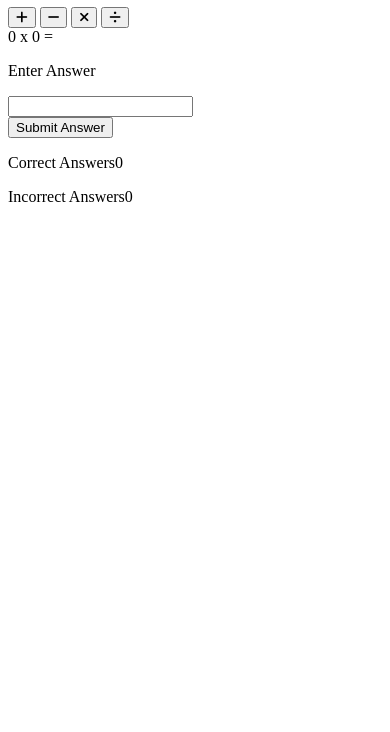
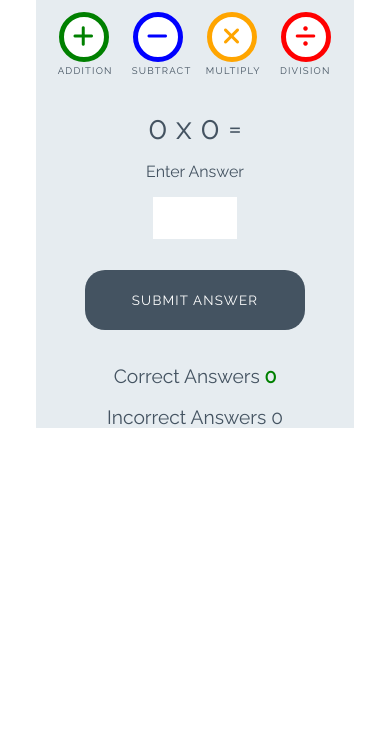
Before and after one commit to musicstuffed/love-maths, a plain HTML site: page index.html in a window 390 px wide. Shown: the part 112-844 px from the top of the page. Drawn offline with Linux system fonts and the light colour scheme.

```diff
--- a/assets/css/styles.css
+++ b/assets/css/styles.css
@@ -0,0 +1,251 @@
+/* --------- Global style */
+
+body {
+    background-color: white;
+    font-family: "Raleway", sans-serif;
+    color: #445361;
+    text-align: center;
+}
+
+/* --------- Heading */
+
+.heading {
+    text-align: center;
+    font-size: 2.5rem;
+}
+
+.logo {
+    height: 40px;
+    padding-right: 5px;
+}
+
+/* --------- Game layout */
+
+.game-area {
+    background-color: #E6ECF0;
+    box-sizing: border-box;
+    width: 85%;
+    height: 65vh;
+    max-height: 450px;
+    max-width: 830px;
+    margin-left: auto;
+    margin-right: auto;
+    padding: 1%;
+}
+
+.question-area {
+    width: 50%;
+    font-size: 2rem;
+    margin: auto;
+    padding: 50px 0;
+}
+
+.question-area span {
+    padding: 0 15px;
+}
+
+.score-area {
+    margin: 5px auto;
+    width: 60%;
+    font-size: 1.2rem;
+}
+
+.controls-area {
+    width: 85%;
+    margin: 30px auto;
+}
+
+#score {
+    color: green;
+    font-weight: bold;
+}
+
+#incorrect {
+    color: red;
+    font-weight: bold;
+}
+
+.answer-message {
+    display: none;
+    font-size: 1rem;
+}
+
+#answer-box {
+    border: none;
+    color: #445361;
+    display: inline-block;
+    height: 40px;
+    width: 80px;
+    font-size: 1.2rem;
+}
+
+.scores {
+    display: inline-block;
+    padding: 25px;
+}
+
+/* --------- Buttons */
+
+.btn {
+    width: 220px;
+    height: 60px;
+    font-family: "Raleway", sans-serif;
+    text-transform: uppercase;
+    letter-spacing: 1.2px;
+    color: white;
+}
+
+.btn:focus {
+    outline: none;
+}
+
+.btn--big {
+    padding-top: 10px;
+    border-radius: 50%;
+    background-color: white;
+    border: 10px solid;
+    width: 100px;
+    height: 100px;
+    font-size: 3.2rem;
+    margin: 0 30px;
+    transition: all 0.5s;
+}
+.btn--big::after{
+    content: attr(data-type);
+    font-size: 1rem;
+    color: #445361;
+    position: relative;
+    left: -0.5 rem;
+}
+
+.btn--blue {
+    border-color: blue;
+    color: blue;
+}
+
+.btn--blue:active,
+.btn--blue:hover {
+    background-color: darkblue;
+    color: white;
+}
+
+.btn--orange {
+    border-color: orange;
+    color: orange;
+}
+
+.btn--orange:active,
+.btn--orange:hover {
+    background-color: darkorange;
+    color: white;
+}
+
+.btn--red {
+    border-color: red;
+    color: red;
+}
+
+.btn--red:active,
+.btn--red:hover {
+    background-color: darkred;
+    color: white;
+}
+
+.btn--green {
+    border-color: green;
+    color: green;
+}
+
+.btn--green:active,
+.btn--green:hover {
+    background-color: darkgreen;
+    color: white;
+}
+
+.btn--gray {
+    margin-top: 25px;
+    background-color: #445361;
+    border: 1px transparent;
+    border-radius: 20px;
+}
+
+.btn--gray:active,
+.btn--gray:hover {
+    background-color: #0d1013;
+}
+
+/* --------- Media queries */
+
+@media (max-width: 414px) {
+    .controls-area {
+        width: 100%;
+    }
+
+    .btn--big {
+        margin: 0 10px;
+        padding: 5px;
+        border: 5px solid;
+        width: 50px;
+        height: 50px;
+        font-size: 1.5rem;
+    }
+
+    .btn--big::after {
+        font-size: 0.6rem;
+        left: -0.7rem;
+    }
+
+    .question-area {
+        padding: 10% 0;
+        width: 100%;
+    }
+
+    .question-area span {
+        padding: 0;
+    }
+
+    .answer-message {
+        display: block;
+    }
+
+    #answer-box {
+        display: block;
+        margin: 0 auto;
+    }
+    .btn--gray {
+        margin-top: 0;
+    }
+
+    .score-area {
+        width: 100%;
+    }
+
+    .scores {
+        margin: 0.5em auto;
+        display: block;
+        padding: 5px;
+    }
+
+    .heading {
+        font-size: 2rem;
+    }
+}
+
+@media (max-width: 320px) {
+    .game-area {
+        height: 70vh;
+    }
+
+    .controls-area {
+        width: 75%;
+        margin: 10px auto;
+    }
+
+    .btn--big {
+        margin: 10px 10px;
+    }
+    .question-area {
+        padding: 10px 0;
+    }
+
+}
--- a/assets/js/script.js
+++ b/assets/js/script.js
@@ -0,0 +1,24 @@
+function runGame() {
+
+}
+function checkAnswer() {
+
+}
+function calculateCorrectAnswer() {
+
+}
+function incrementScore() {
+
+}
+function incrementWrongAnswer() {
+
+}
+function displayAdditionQuestion() {
+
+}
+function displaySubtractQuestion() {
+
+}
+function displaySubtractQuestion() {
+
+}
--- a/index.html
+++ b/index.html
@@ -14,17 +14,17 @@
         Love Maths
     </h1>
     <div class="game-area">
-        <div class="control-area">
-            <button class="btn btn--big btn--green">
+        <div class="controls-area">
+            <button data-type="addition" class="btn btn--big btn--green">
                 <i class="fas fa-plus"></i>
             </button>
-            <button class="btn btn--big btn--blue">
+            <button data-type="subtract" class="btn btn--big btn--blue">
                 <i class="fas fa-minus"></i>
             </button>
-            <button class="btn btn--big btn--orange">
+            <button data-type="multiply" class="btn btn--big btn--orange">
                 <i class="fas fa-times"></i>
             </button>
-            <button class="btn btn--big btn--red">
+            <button data-type="division" class="btn btn--big btn--red">
                 <i class="fas fa-divide"></i>
             </button>
         </dic>
@@ -36,11 +36,11 @@
             <p class="answer-message">Enter Answer</p>
             <input id="answer-box" type="number">
         </div>
-            <button class="btn btn--gray">Submit Answer</button>
+            <button data-type="Submit" class="btn btn--gray">Submit Answer</button>
     </div>
     <div class="score-area">
-        <p class="scores">Correct Answers<span id="score">0</span></p>
-        <p class="scores">Incorrect Answers<span id="Incorrect">0</span></p>
+        <p class="scores">Correct Answers <span id="score">0</span></p>
+        <p class="scores">Incorrect Answers <span id="Incorrect">0</span></p>
     </div>
     <script src="assets/js/script.js"></script>
 </body>
```
